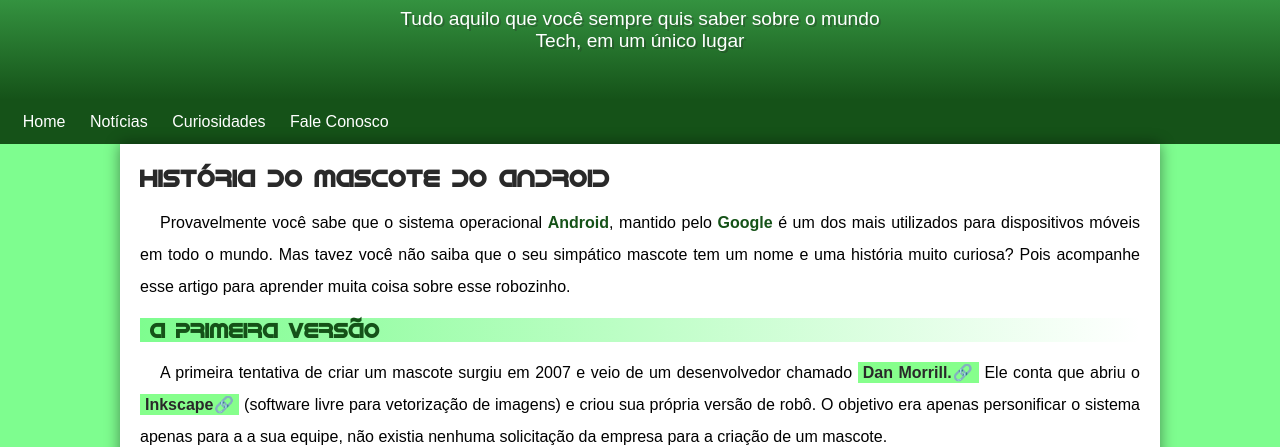
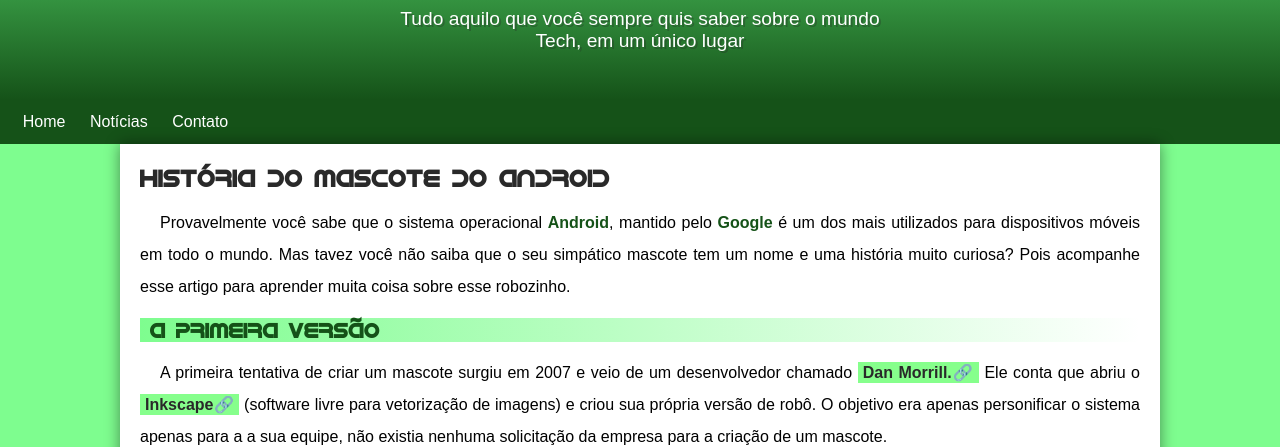
Before and after one commit to BrunoKazuma/projeto-android, a plain HTML site: page index.html in a window 1280 px wide. Shown: the part 80-527 px from the top of the page. Drawn offline with Linux system fonts and the light colour scheme.

Commit message:
corrigindo erros

```diff
--- a/index.html
+++ b/index.html
@@ -18,8 +18,7 @@
             <nav>
                 <a href="index.html">Home</a>
                 <a href="noticias.html"    target="_blank">Notícias</a>
-                <a href="curiosidades.html"  target="_blank">Curiosidades</a>
-                <a href="faleconosco.html"  target="_blank">Fale Conosco</a>
+                <a href="faleconosco.html"  target="_blank">Contato</a>
            </nav>
     <main>
          <article>
```
